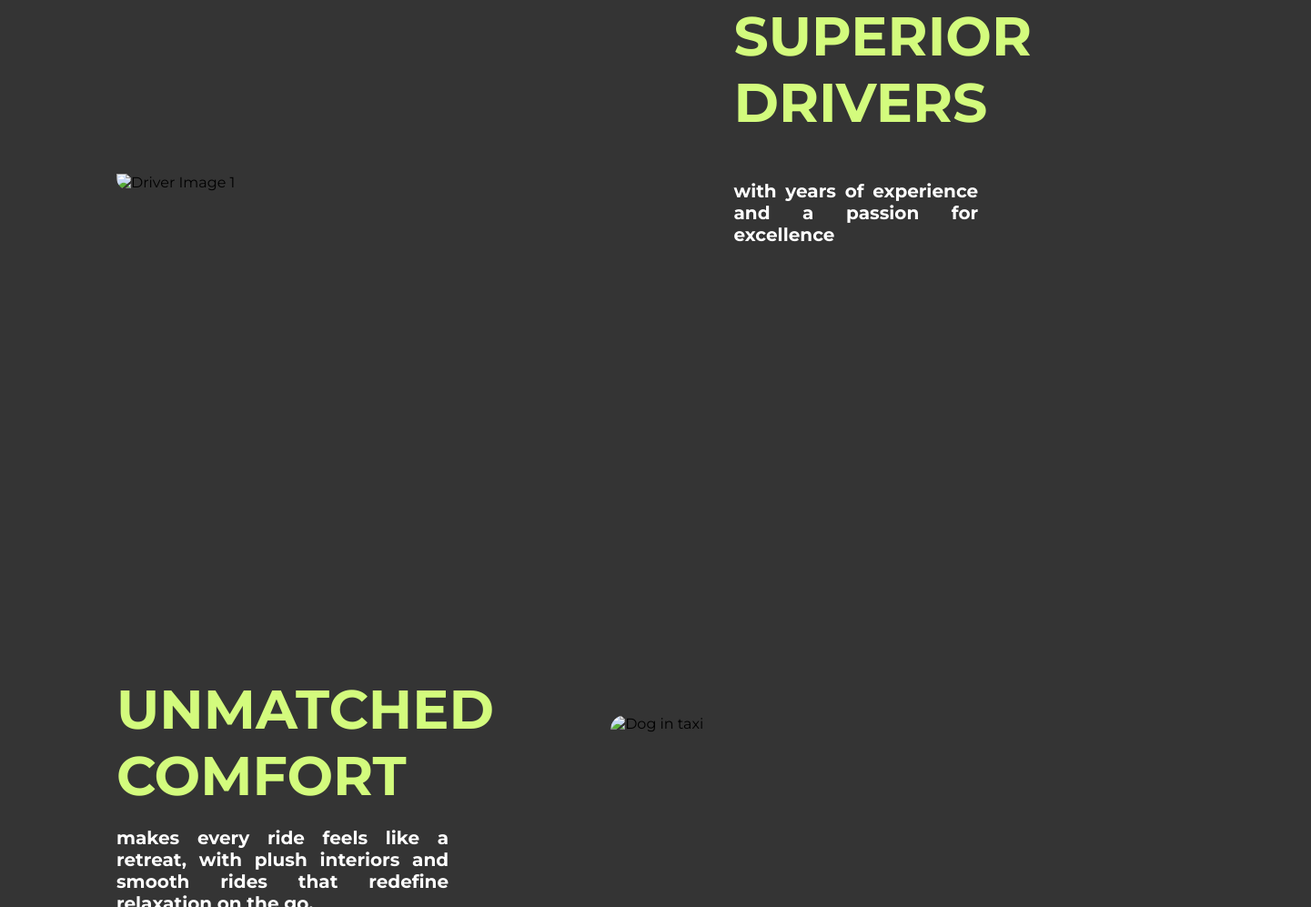
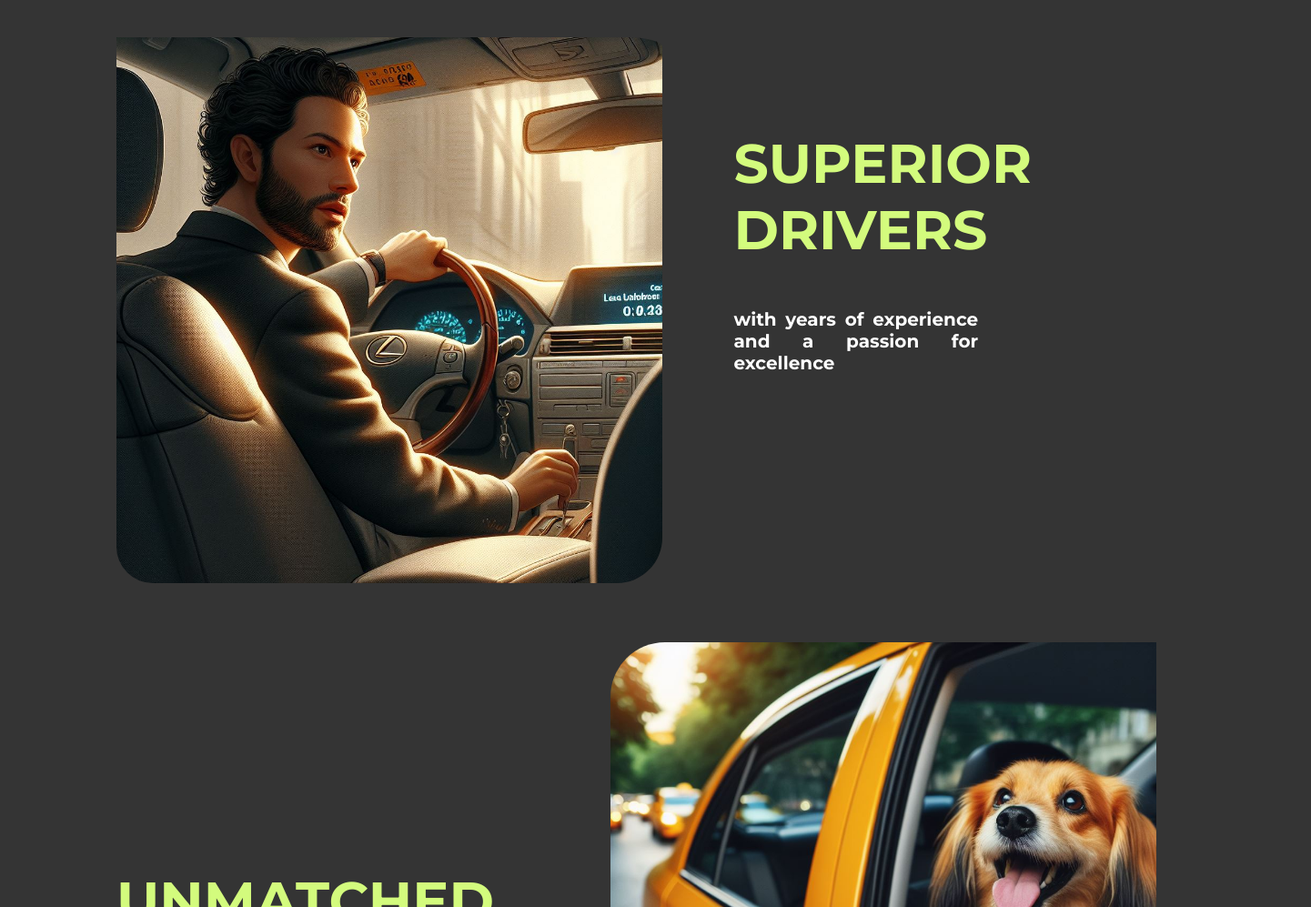
Before and after one commit to oksanamazurak/Taxi, a plain HTML site: page index.html in a window 1280 px wide. Shown: the part 1803-2800 px from the top of the page at 91% size, 1441 px wide, since content can reach past the window. Drawn offline with Linux system fonts and the light colour scheme.

Commit message:
Update index.html

```diff
--- a/index.html
+++ b/index.html
@@ -14,7 +14,7 @@
 
     <header class = "header">
         <a href = "#" class="logo">
-            <img src="static/main/images/logo.jpg" alt="Logo">
+            <img src="images/logo.jpg" alt="Logo">
         </a>
         <nav class="navbar">
              <div class="left-links">
@@ -36,7 +36,7 @@
             <h3>Book your premium taxi now for a seamless travel experience</h3>
              <button type="submit">Let`s drive!</button>
             </div>
-            <img src="static/main/images/taxi1.jpeg" alt="Taxi Image 1">
+            <img src="images/taxi1.jpeg" alt="Taxi Image 1">
             </div>
     </section>
     <section class="about">
@@ -49,14 +49,14 @@
             <h1>SUPERIOR DRIVERS </h1>
             <h3>with years of experience and a passion for excellence</h3>
             </div>
-            <img src="static/main/images/driver1.jpg" alt="Driver Image 1">
+            <img src="images/driver1.jpg" alt="Driver Image 1">
             </div>
      <div class="about-comfort">
         <div class="text-container">
         <h1>UNMATCHED COMFORT </h1>
         <h3>makes every ride feels like a retreat, with plush interiors and smooth rides that redefine relaxation on the go. </h3>
         </div>
-        <img src="static/main/images/dog_taxi.jpg" alt="Dog in taxi">
+        <img src="images/dog_taxi.jpg" alt="Dog in taxi">
         </div>
         <div class="about-us">
           <div class="text-container">
@@ -65,15 +65,15 @@
           </div>
           <div class="image-container">
             <div class="image-with-year">
-              <img src="static/main/images/car80s.jpg" alt="Dog in taxi">
+              <img src="images/car80s.jpg" alt="Dog in taxi">
               <p>1985</p>
             </div>
             <div class="image-with-year">
-              <img src="static/main/images/car90s.jpg" alt="Dog in taxi">
+              <img src="images/car90s.jpg" alt="Dog in taxi">
               <p>2001</p>
             </div>
             <div class="image-with-year">
-              <img src="static/main/images/car00s.jpg" alt="Dog in taxi">
+              <img src="images/car00s.jpg" alt="Dog in taxi">
               <p>2024</p>
             </div>
           </div>
```
